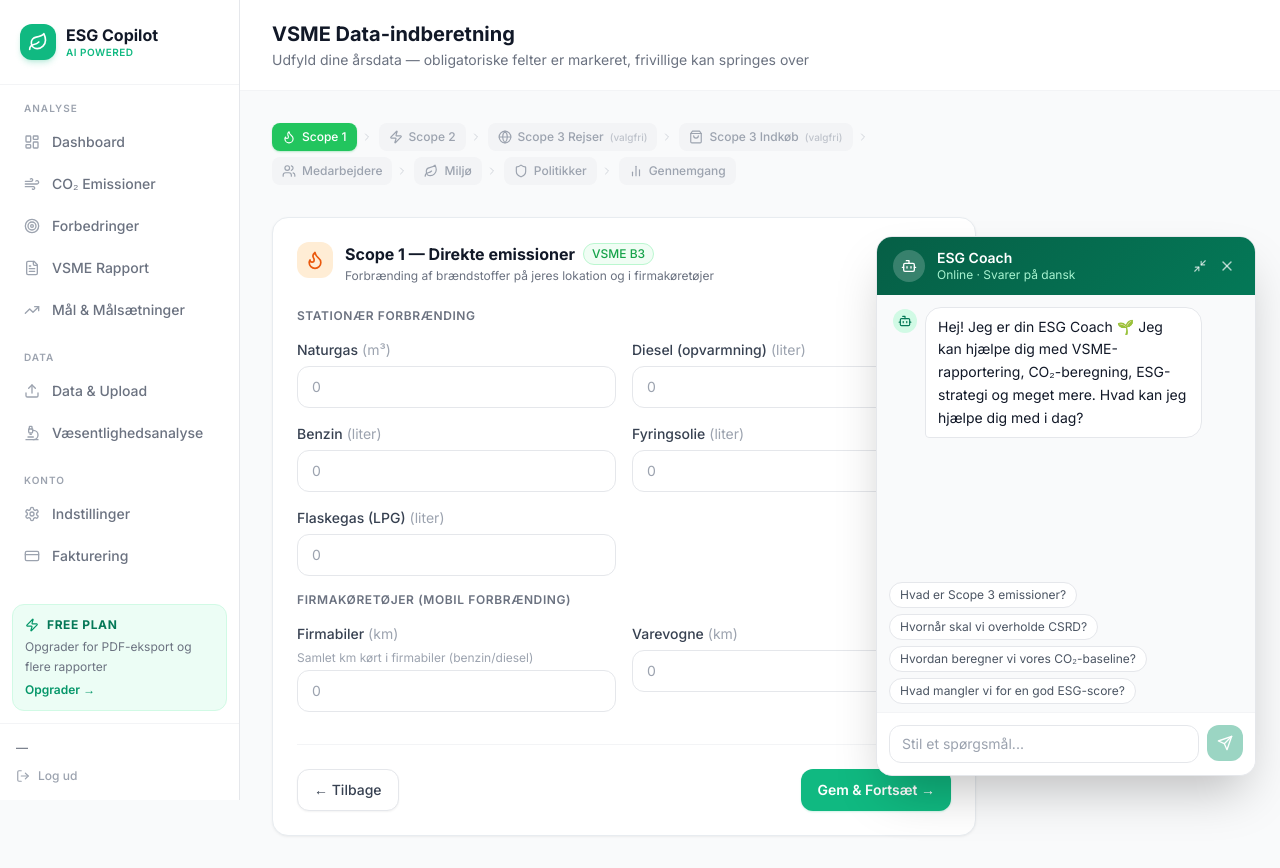
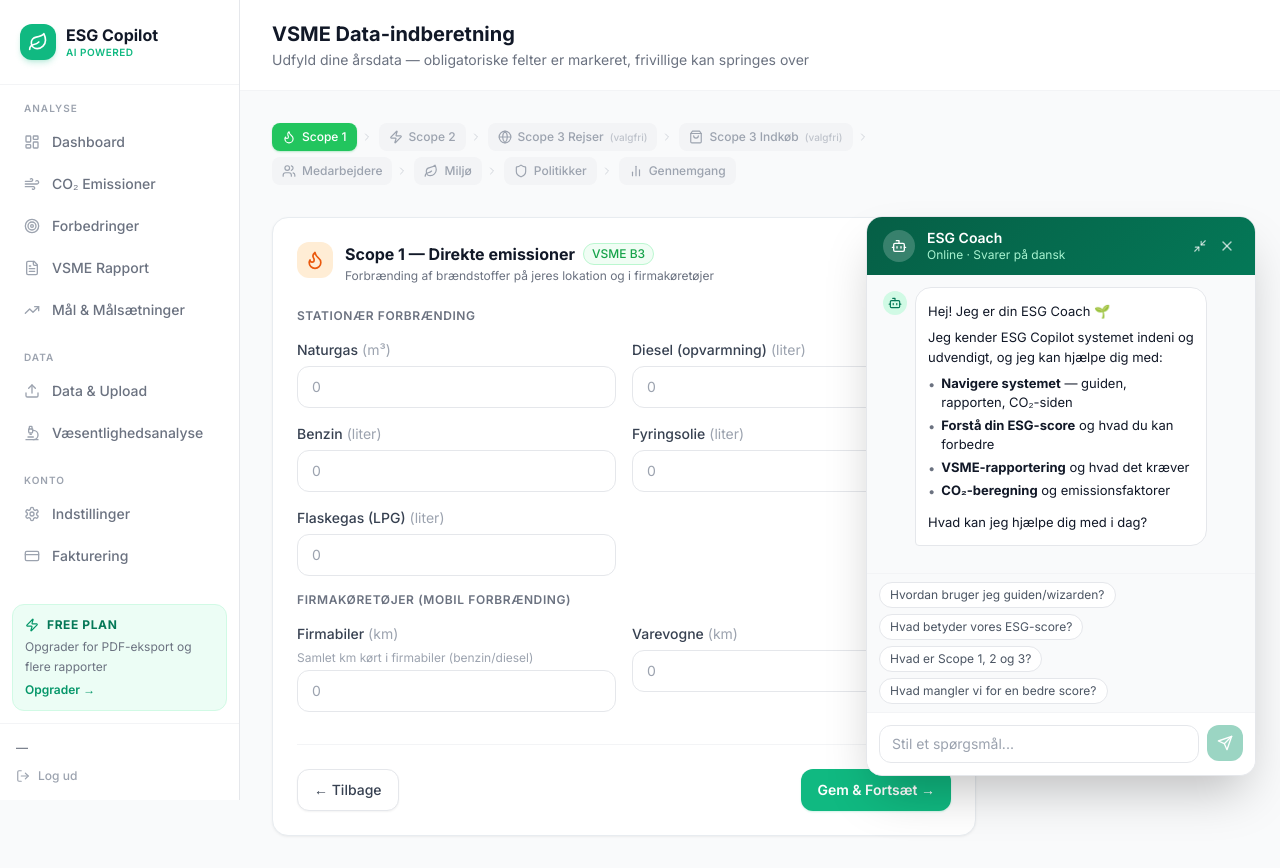
Before and after one commit to khaledkadebra-ui/test-site, a Next.js app in the folder esg-copilot/frontend/: page /submit in a window 1280 px wide. Both pictures are taken after a click on the button "Åbn ESG Coach". Built offline with nearby package versions, Linux system fonts and the light colour scheme.

Commit message:
fix: render markdown in chat + make coach expert in ESG Copilot system

```diff
--- a/esg-copilot/frontend/src/components/ChatWidget.tsx
+++ b/esg-copilot/frontend/src/components/ChatWidget.tsx
@@ -9,24 +9,139 @@ interface Props {
 }
 
 const STARTERS = [
-  "Hvad er Scope 3 emissioner?",
-  "Hvornår skal vi overholde CSRD?",
-  "Hvordan beregner vi vores CO₂-baseline?",
-  "Hvad mangler vi for en god ESG-score?",
+  "Hvordan bruger jeg guiden/wizarden?",
+  "Hvad betyder vores ESG-score?",
+  "Hvad er Scope 1, 2 og 3?",
+  "Hvad mangler vi for en bedre score?",
 ]
 
+// ── Markdown renderer ──────────────────────────────────────────────────────────
+function renderInline(text: string): React.ReactNode[] {
+  const parts = text.split(/(\*\*[^*]+\*\*|\*[^*]+\*)/)
+  return parts.map((part, i) => {
+    if (part.startsWith("**") && part.endsWith("**"))
+      return <strong key={i}>{part.slice(2, -2)}</strong>
+    if (part.startsWith("*") && part.endsWith("*"))
+      return <em key={i}>{part.slice(1, -1)}</em>
+    return part
+  })
+}
+
+function MarkdownMessage({ content, isUser }: { content: string; isUser: boolean }) {
+  const textColor = isUser ? "#fff" : "#111827"
+  const headingColor = isUser ? "#d1fae5" : "#065f46"
+  const dividerColor = isUser ? "rgba(255,255,255,0.25)" : "#e5e7eb"
+  const bulletColor  = isUser ? "rgba(255,255,255,0.7)" : "#6b7280"
+
+  const lines = content.split("\n")
+  const elements: React.ReactNode[] = []
+  let bulletBuffer: { text: string; num?: number }[] = []
+  let key = 0
+
+  const flushBullets = () => {
+    if (bulletBuffer.length === 0) return
+    elements.push(
+      <ul key={key++} style={{ margin: "4px 0 4px 0", paddingLeft: 0, listStyle: "none" }}>
+        {bulletBuffer.map((b, i) => (
+          <li key={i} style={{ display: "flex", gap: 6, marginBottom: 3, color: textColor, fontSize: 13, lineHeight: 1.5 }}>
+            <span style={{ color: bulletColor, flexShrink: 0, marginTop: 1 }}>
+              {b.num != null ? `${b.num}.` : "•"}
+            </span>
+            <span>{renderInline(b.text)}</span>
+          </li>
+        ))}
+      </ul>
+    )
+    bulletBuffer = []
+  }
+
+  for (const line of lines) {
+    const trimmed = line.trim()
+
+    // Horizontal rule
+    if (trimmed === "---" || trimmed === "***") {
+      flushBullets()
+      elements.push(
+        <hr key={key++} style={{ border: "none", borderTop: `1px solid ${dividerColor}`, margin: "8px 0" }} />
+      )
+      continue
+    }
+
+    // Empty line → paragraph break
+    if (trimmed === "") {
+      flushBullets()
+      continue
+    }
+
+    // Headings
+    const h3 = trimmed.match(/^###\s+(.+)/)
+    const h2 = trimmed.match(/^##\s+(.+)/)
+    const h1 = trimmed.match(/^#\s+(.+)/)
+    if (h3 || h2 || h1) {
+      flushBullets()
+      const txt = (h3 || h2 || h1)![1]
+      const size = h1 ? 15 : h2 ? 14 : 13
+      elements.push(
+        <div key={key++} style={{ fontWeight: 700, fontSize: size, color: headingColor, marginTop: 8, marginBottom: 2 }}>
+          {renderInline(txt)}
+        </div>
+      )
+      continue
+    }
+
+    // Bullet — unordered
+    const bullet = trimmed.match(/^[-*•]\s+(.+)/)
+    if (bullet) {
+      bulletBuffer.push({ text: bullet[1] })
+      continue
+    }
+
+    // Bullet — ordered
+    const numbered = trimmed.match(/^(\d+)\.\s+(.+)/)
+    if (numbered) {
+      bulletBuffer.push({ text: numbered[2], num: parseInt(numbered[1]) })
+      continue
+    }
+
+    // Emoji bullet (🌱 ✅ 💡 etc.)
+    const emojiBullet = trimmed.match(/^([\u{1F300}-\u{1FAFF}]|[\u2600-\u26FF])\s+(.+)/u)
+    if (emojiBullet) {
+      flushBullets()
+      elements.push(
+        <div key={key++} style={{ display: "flex", gap: 6, marginBottom: 3, fontSize: 13, lineHeight: 1.5, color: textColor }}>
+          <span style={{ flexShrink: 0 }}>{emojiBullet[1]}</span>
+          <span>{renderInline(emojiBullet[2])}</span>
+        </div>
+      )
+      continue
+    }
+
+    // Regular paragraph
+    flushBullets()
+    elements.push(
+      <p key={key++} style={{ margin: "3px 0", fontSize: 13, lineHeight: 1.55, color: textColor }}>
+        {renderInline(trimmed)}
+      </p>
+    )
+  }
+
+  flushBullets()
+  return <div style={{ display: "flex", flexDirection: "column", gap: 0 }}>{elements}</div>
+}
+
+// ── Component ──────────────────────────────────────────────────────────────────
 export default function ChatWidget({ context = {} }: Props) {
-  const [open, setOpen]     = useState(false)
-  const [minimised, setMin] = useState(false)
+  const [open, setOpen]         = useState(false)
+  const [minimised, setMin]     = useState(false)
   const [messages, setMessages] = useState<ChatMessage[]>([
     {
       role: "assistant",
-      content: "Hej! Jeg er din ESG Coach 🌱 Jeg kan hjælpe dig med VSME-rapportering, CO₂-beregning, ESG-strategi og meget mere. Hvad kan jeg hjælpe dig med i dag?",
+      content: "Hej! Jeg er din ESG Coach 🌱\n\nJeg kender ESG Copilot systemet indeni og udvendigt, og jeg kan hjælpe dig med:\n\n- **Navigere systemet** — guiden, rapporten, CO₂-siden\n- **Forstå din ESG-score** og hvad du kan forbedre\n- **VSME-rapportering** og hvad det kræver\n- **CO₂-beregning** og emissionsfaktorer\n\nHvad kan jeg hjælpe dig med i dag?",
     },
   ])
-  const [input, setInput]   = useState("")
+  const [input, setInput]     = useState("")
   const [loading, setLoading] = useState(false)
-  const [error, setError]   = useState("")
+  const [error, setError]     = useState("")
   const bottomRef = useRef<HTMLDivElement>(null)
 
   useEffect(() => {
@@ -46,7 +161,6 @@ export default function ChatWidget({ context = {} }: Props) {
     setLoading(true)
 
     try {
-      // Send history excluding the initial greeting
       const history = messages.slice(1).map(m => ({ role: m.role, content: m.content }))
       const res = await agentChat(msg, history, context)
       setMessages(prev => [...prev, { role: "assistant", content: res.response }])
@@ -77,15 +191,15 @@ export default function ChatWidget({ context = {} }: Props) {
         <div
           className="fixed bottom-6 right-6 z-50 flex flex-col rounded-2xl shadow-2xl overflow-hidden transition-all"
           style={{
-            width: "380px",
-            height: minimised ? "60px" : "540px",
+            width: "390px",
+            height: minimised ? "60px" : "560px",
             background: "#fff",
             border: "1px solid #e5e7eb",
           }}
         >
           {/* Header */}
           <div
-            className="flex items-center gap-3 px-4 py-3 flex-shrink-0 cursor-pointer"
+            className="flex items-center gap-3 px-4 py-3 flex-shrink-0 cursor-pointer select-none"
             style={{ background: "linear-gradient(135deg, #065f46 0%, #047857 100%)" }}
             onClick={() => setMin(!minimised)}
           >
@@ -119,7 +233,7 @@ export default function ChatWidget({ context = {} }: Props) {
                 {messages.map((m, i) => (
                   <div key={i} className={`flex gap-2 ${m.role === "user" ? "flex-row-reverse" : ""}`}>
                     <div
-                      className="w-6 h-6 rounded-full flex-shrink-0 flex items-center justify-center mt-0.5"
+                      className="w-6 h-6 rounded-full flex-shrink-0 flex items-center justify-center mt-1"
                       style={{ background: m.role === "assistant" ? "#d1fae5" : "#e0f2fe" }}
                     >
                       {m.role === "assistant"
@@ -127,26 +241,25 @@ export default function ChatWidget({ context = {} }: Props) {
                         : <User className="w-3 h-3 text-blue-700" />}
                     </div>
                     <div
-                      className="max-w-[80%] rounded-2xl px-3 py-2 text-sm leading-relaxed"
+                      className="max-w-[82%] rounded-2xl px-3 py-2.5"
                       style={{
                         background: m.role === "assistant" ? "#fff" : "#059669",
-                        color:      m.role === "assistant" ? "#111827" : "#fff",
                         border:     m.role === "assistant" ? "1px solid #e5e7eb" : "none",
                         borderBottomLeftRadius:  m.role === "assistant" ? "4px" : undefined,
                         borderBottomRightRadius: m.role === "user" ? "4px" : undefined,
                       }}
                     >
-                      {m.content}
+                      <MarkdownMessage content={m.content} isUser={m.role === "user"} />
                     </div>
                   </div>
                 ))}
 
                 {loading && (
                   <div className="flex gap-2 items-start">
-                    <div className="w-6 h-6 rounded-full flex-shrink-0 flex items-center justify-center bg-emerald-100">
+                    <div className="w-6 h-6 rounded-full flex-shrink-0 flex items-center justify-center bg-emerald-100 mt-1">
                       <Bot className="w-3.5 h-3.5 text-emerald-700" />
                     </div>
-                    <div className="bg-white border border-gray-200 rounded-2xl rounded-bl px-3 py-2 flex gap-1 items-center">
+                    <div className="bg-white border border-gray-200 rounded-2xl rounded-bl px-3 py-2.5 flex gap-1 items-center">
                       <span className="w-1.5 h-1.5 bg-gray-400 rounded-full animate-bounce" style={{ animationDelay: "0ms" }} />
                       <span className="w-1.5 h-1.5 bg-gray-400 rounded-full animate-bounce" style={{ animationDelay: "150ms" }} />
                       <span className="w-1.5 h-1.5 bg-gray-400 rounded-full animate-bounce" style={{ animationDelay: "300ms" }} />
@@ -155,14 +268,14 @@ export default function ChatWidget({ context = {} }: Props) {
                 )}
 
                 {error && (
-                  <p className="text-xs text-red-500 text-center">{error}</p>
+                  <p className="text-xs text-red-500 text-center px-2">{error}</p>
                 )}
                 <div ref={bottomRef} />
               </div>
 
-              {/* Quick starters — show only at start */}
+              {/* Quick starters */}
               {messages.length === 1 && (
-                <div className="px-3 pb-2 flex flex-wrap gap-1.5 bg-gray-50">
+                <div className="px-3 pb-2 flex flex-wrap gap-1.5 bg-gray-50 border-t border-gray-100 pt-2">
                   {STARTERS.map(s => (
                     <button
                       key={s}
```
Also changed, not shown: 1 other file (tests, documents, lock files or other folders).
